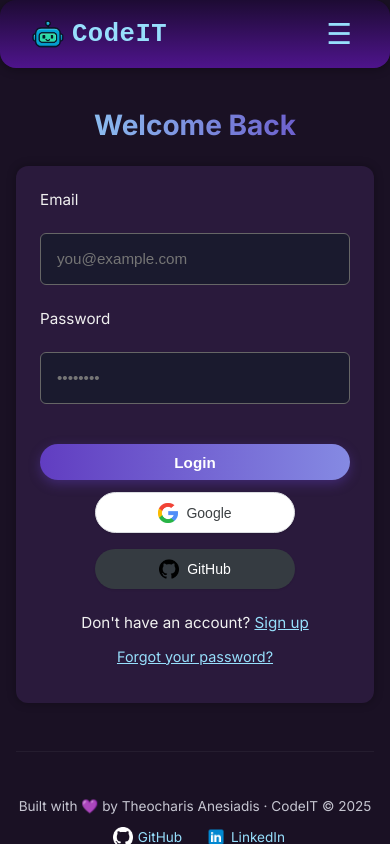
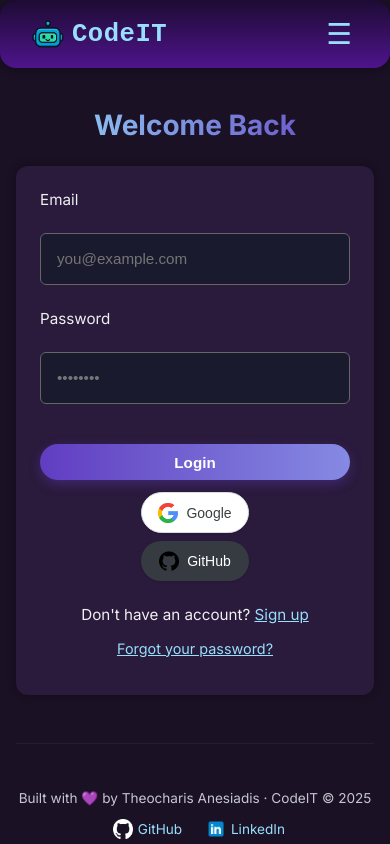
Before and after one commit to Anesiadis-Th/codeit, a React (Vite) app: page /login in a window 390 px wide. Built offline with nearby package versions, Linux system fonts and the light colour scheme; no server answers.

Commit message:
login buttons style on mobile

```diff
--- a/src/pages/Login.jsx
+++ b/src/pages/Login.jsx
@@ -101,6 +101,7 @@
               flexWrap: "wrap",
             }}
           >
+            <div className={globalStyles.authButtons}>
               <button
                 type="button"
                 onClick={() =>
@@ -130,6 +131,7 @@
                 />
                 GitHub
               </button>
+            </div>
           </div>
 
           {error && (
--- a/src/pages/Signup.jsx
+++ b/src/pages/Signup.jsx
@@ -142,6 +142,7 @@
             flexWrap: "wrap",
           }}
         >
+          <div className={globalStyles.authButtons}>
             <button
               type="button"
               onClick={() =>
@@ -172,6 +173,7 @@
               GitHub
             </button>
           </div>
+        </div>
 
         <p
           style={{
--- a/src/styles/globals.module.css
+++ b/src/styles/globals.module.css
@@ -831,3 +831,19 @@
     width: 60px;
   }
 }
+
+@media (max-width: 420px) {
+  .authButtons {
+    display: flex;
+    flex-direction: column;
+    gap: 0.5rem;
+    justify-content: stretch;
+  }
+
+  .buttonOAuth {
+    width: 100%;
+    min-width: 0;
+    max-width: none;
+    flex: 0 0 auto;
+  }
+}
```
Lines whose indentation alone changed are shown as unchanged.
